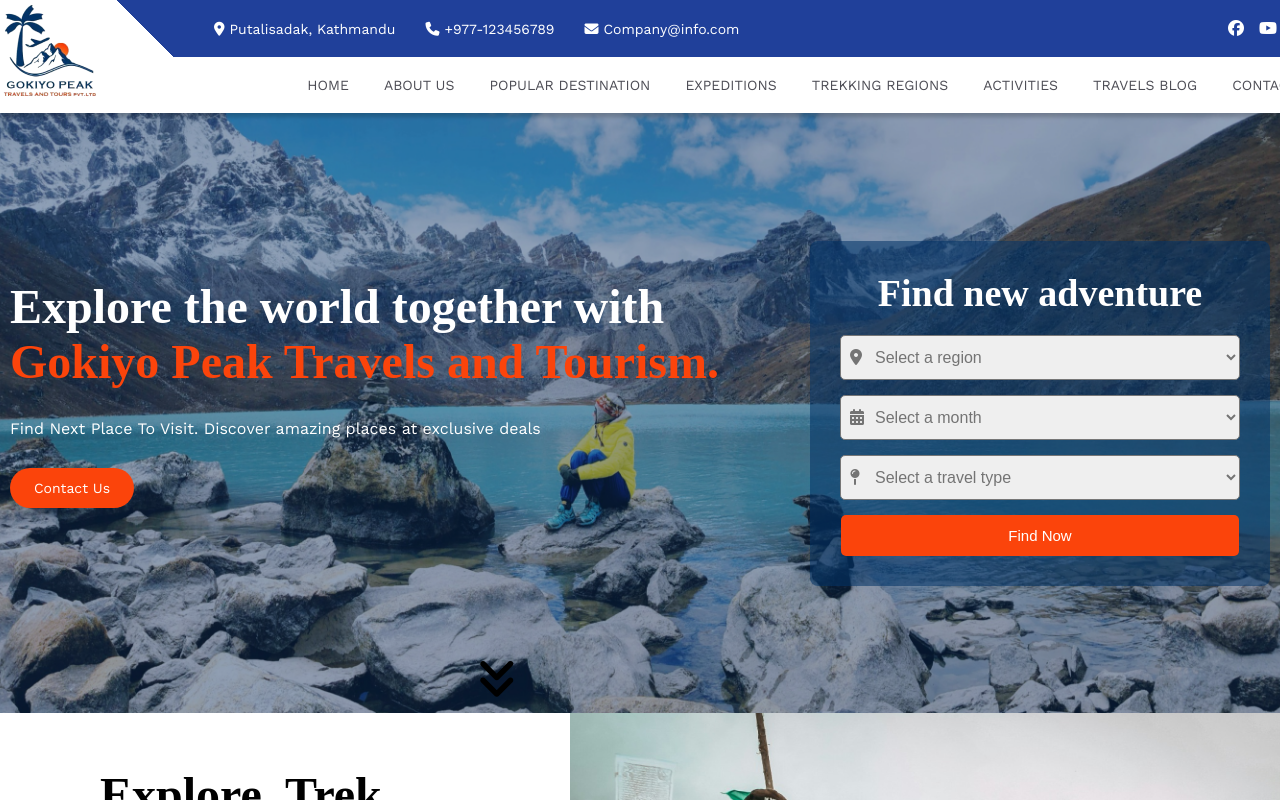
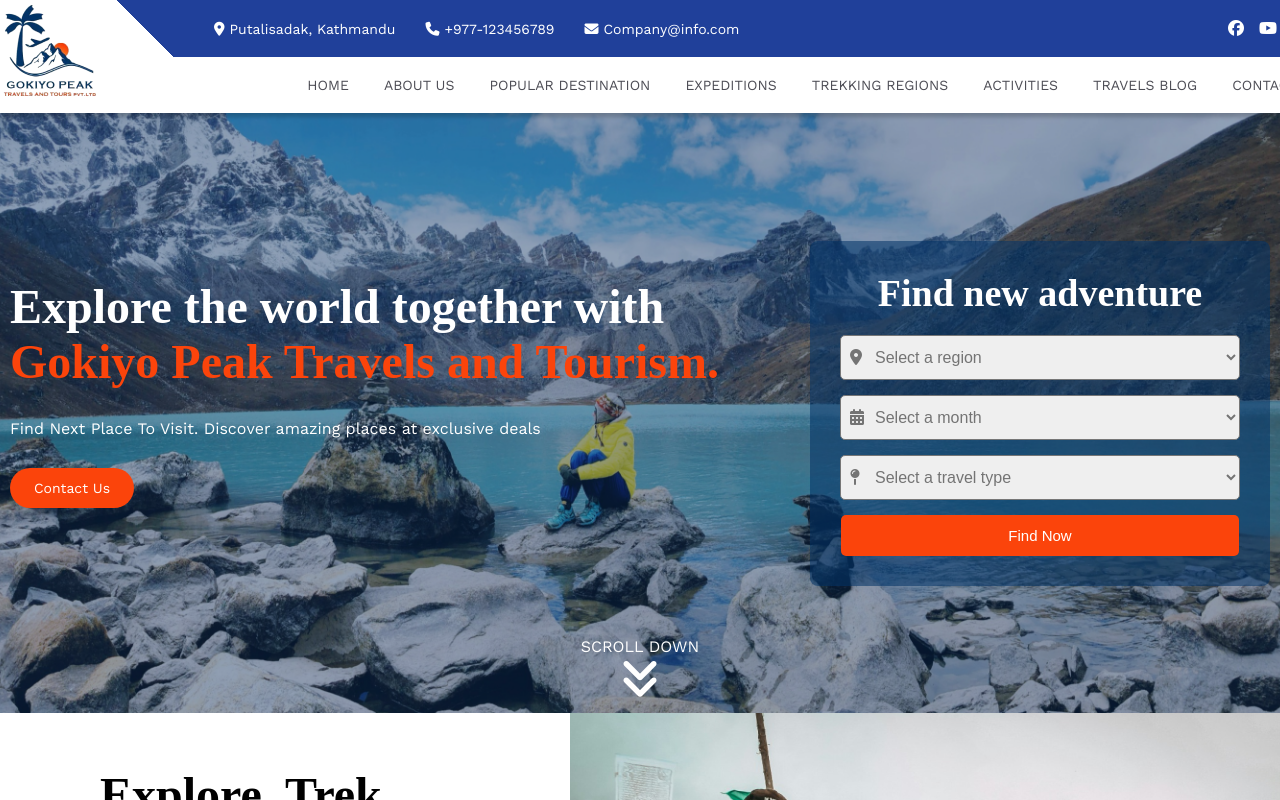
Before and after one commit to Ankita-Subedi/GokiyoPeak, a React (Vite) app: page / in a window 1280 px wide. Shown: the top 800 px of the page. Built offline with nearby package versions, Linux system fonts and the light colour scheme; a web font is replaced by a local one.

Commit message:
banner complete

```diff
--- a/src/component/Banner.jsx
+++ b/src/component/Banner.jsx
@@ -18,7 +18,8 @@ export default function Banner() {
         </div>
         <Findform />
       </div>
-        <a href="#">
+        <a href="#" className="scroll-down">
+          <p>SCROLL DOWN</p>
           <i className="fa-solid fa-angles-down"></i>
         </a>
     </section>
--- a/src/scss/layout/_banner.scss
+++ b/src/scss/layout/_banner.scss
@@ -38,11 +38,17 @@
       }
     }
 
-    a .fa-solid {
+    .scroll-down{
       position: absolute;
-      font-size: 44px;
-      color: black;
+      color: white;
       bottom: 100px;
-      right: 764px;
+      left: 50%;
+      transform: translateX(-50%);
+      font-weight: 400;
+      text-align: center;
+
+      i{
+        font-size: 44px;
+      }
   }
 }
```
